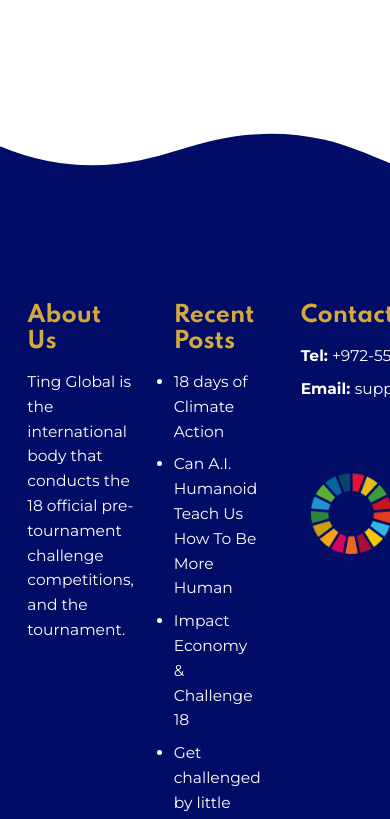
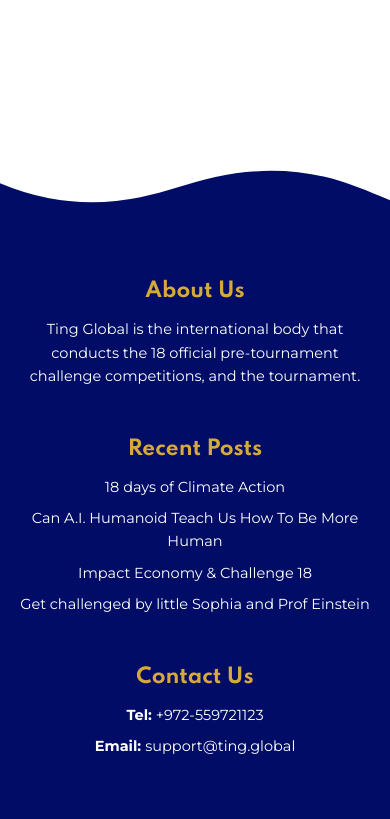
Before and after one commit to galoriancreations/Challenge18Site-2, a Vue app in the folder ting-global-vue-site/: page / in a window 390 px wide. Shown: the part 1140-1959 px from the top of the page. Built offline with nearby package versions, Linux system fonts and the light colour scheme.

Commit message:
responsiveness for the footer

```diff
--- a/ting-global-vue-site/src/components/layout/TheFooter.vue
+++ b/ting-global-vue-site/src/components/layout/TheFooter.vue
@@ -48,13 +48,32 @@
   position: relative;
   padding: 17rem $padding-sides-desktop 8rem;
 
+  @include respond(tablet) {
+    flex-direction: column;
+    align-items: center;
+    text-align: center;
+  }
+
+  @include respond(mobile) {
+    padding: 11rem $padding-sides-mobile 5rem;
+  }
+
   &__column {
     max-width: 30rem;
     display: flex;
     flex-direction: column;
 
+    @include respond(mobile) {
+      max-width: initial;
+    }
+
     &:not(:last-child) {
       margin-right: 4rem;
+
+      @include respond(tablet) {
+        margin-right: 0;
+        margin-bottom: 5rem;
+      }
     }
   }
 
@@ -62,14 +81,26 @@
     font-size: 2.2rem;
     color: $color-gold-1;
     margin-bottom: 1.5rem;
+
+    @include respond(mobile) {
+      font-size: 2rem;
+    }
   }
 
   &__text {
     font-size: 1.55rem;
     line-height: 1.6;
+
+    @include respond(mobile) {
+      font-size: 1.45rem;
+    }
   }
 
   &__list {
+    @include respond(tablet) {
+      list-style: none;
+    }
+
     li {
       &:not(:last-child) {
         margin-bottom: 0.8rem;
--- a/ting-global-vue-site/src/sass/base.scss
+++ b/ting-global-vue-site/src/sass/base.scss
@@ -42,7 +42,7 @@ $boxshadow1: rgba(62, 57, 107, 0.36) 0px 16px 38px -12px,
 $boxshadow2: rgba(0, 0, 0, 0.12) 0px 3px 13px 1px;
 
 $padding-sides-desktop: 7vw;
-$padding-sides-mobile: 4vw;
+$padding-sides-mobile: 4.5vw;
 
 $color-gold-1: #d6a93b;
 $color-gold-2: #9c6310;
```
